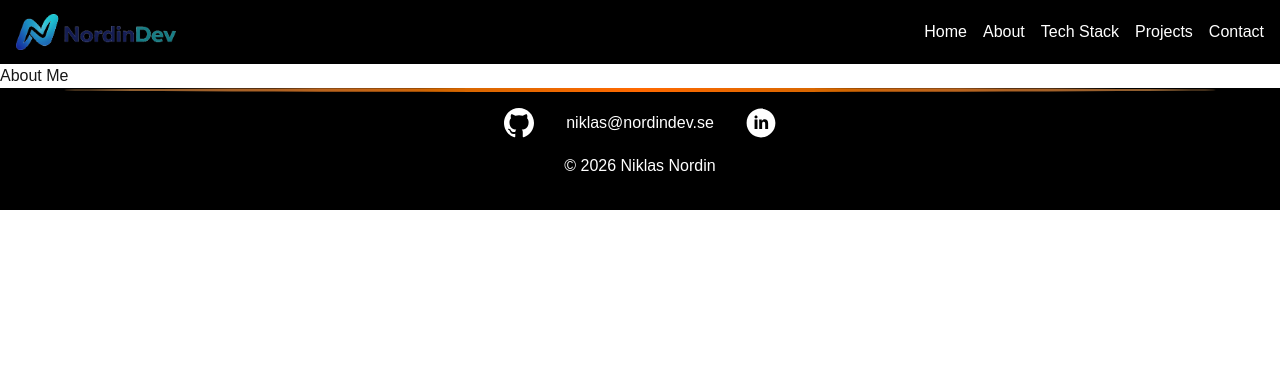
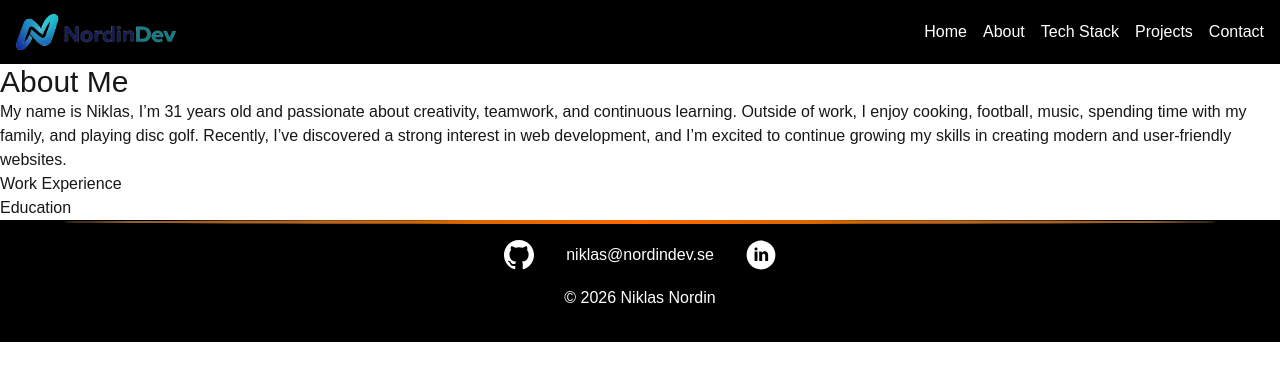
Before and after one commit to Niklas-Nordin/My-Portfolio, a Next.js app: page /about in a window 1280 px wide. Shown: the top 380 px of the page. Built offline with nearby package versions, Linux system fonts and the light colour scheme.

Commit message:
Adding function for my age

```diff
--- a/app/about/page.tsx
+++ b/app/about/page.tsx
@@ -1,7 +1,50 @@
+"use client";
+
+import { useEffect, useState } from "react";
+
 function About() {
+
+  const calculateAge = () => {
+    const birthYear = 1994;
+    const birthMonth = 11; // December
+    const birthDay = 21;
+
+    const today = new Date();
+    let age = today.getFullYear() - birthYear;
+
+    const hasHadBirthday =
+      today.getMonth() > birthMonth ||
+      (today.getMonth() === birthMonth && today.getDate() >= birthDay);
+
+    if (!hasHadBirthday) {
+      age--;
+    }
+
+    return age;
+  };
+
+  const [age, setAge] = useState(calculateAge());
+
+  useEffect(() => {
+    const interval = setInterval(() => {
+      setAge(calculateAge());
+    }, 1000 * 60 * 60 * 24);
+
+    return () => clearInterval(interval);
+  }, []);
+
   return (
     <div>
-      <h1>About Me</h1>
+      <h1 className="text-3xl">About Me</h1>
+      <p>My name is Niklas, I’m {age} years old and passionate about creativity, teamwork, and continuous learning. Outside of work, I enjoy cooking, football, music, spending time with my family, and playing disc golf. Recently, I’ve discovered a strong interest in web development, and I’m excited to continue growing my skills in creating modern and user-friendly websites.</p>
+
+      <section>
+        <h2>Work Experience</h2>
+      </section>
+
+      <section>
+        <h2>Education</h2>
+      </section>
     </div>
   );
 }
--- /dev/null
+++ b/app/data/education.ts
@@ -0,0 +1,23 @@
+const education = [
+    {
+        title: "Driver / Warehouse Worker",
+        formOfEmployment: "Full Time",
+        company: "Mathem I Sverige AB",
+        timeOfEmployment: "Nov 2016 - Now",
+        location: "Larsboda"
+    },
+    {
+        title: "Restaurant Assistant",
+        formOfEmployment: "Full Time",
+        company: "Fazer Amica AB",
+        timeOfEmployment: "Sep 2014 - 2016",
+        location: "Tyresö"
+    },
+    {
+        title: "Warehouse Worker",
+        formOfEmployment: "Full Time",
+        company: "Bageriprodukter AB",
+        timeOfEmployment: "April 2015 - 2015",
+        location: "Tumba"
+    }
+]
```
Also changed, not shown: app/data/experience.ts (added).
